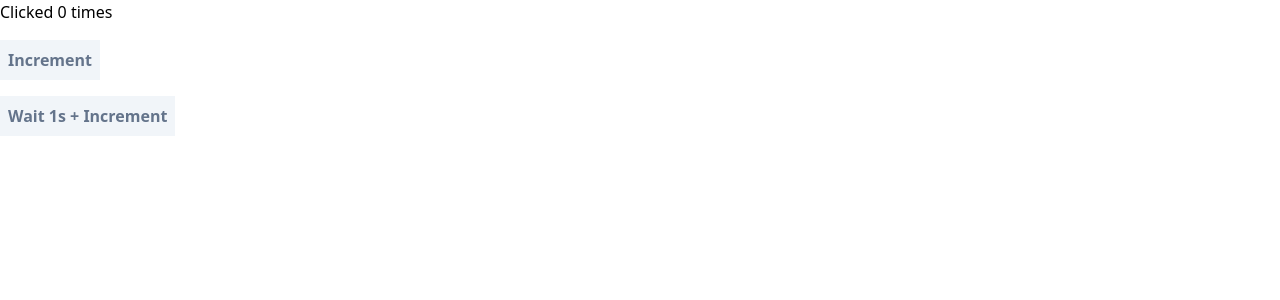
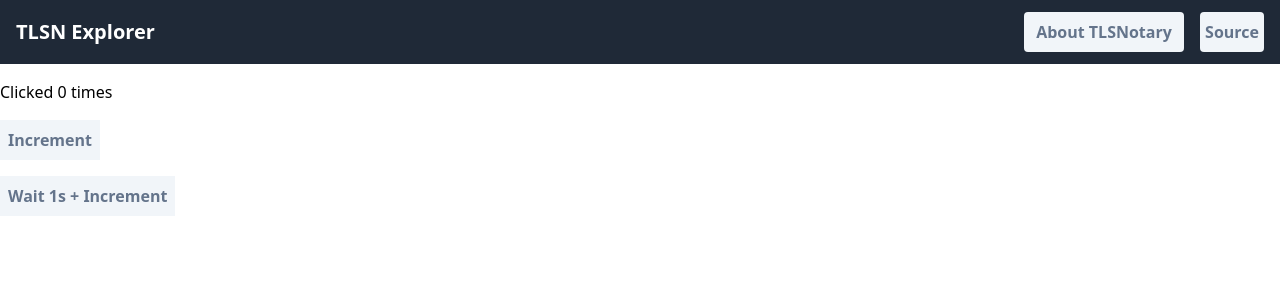
Before and after one commit to tlsnotary/explorer, a React app: page / in a window 1280 px wide. Shown: the top 300 px of the page. Built offline with nearby package versions, Linux system fonts and the light colour scheme.

Commit message:
feat(components) add Header component

```diff
--- /dev/null
+++ b/src/components/Header/index.tsx
@@ -0,0 +1,25 @@
+import React, { ReactElement } from 'react';
+
+export default function Header(): ReactElement {
+
+
+  return (
+    <header className="flex flex-row items-center justify-between h-16 px-4 bg-gray-800 text-white">
+        <div className="text-xl font-bold">TLSN Explorer</div>
+      <div className="flex flex-row items-center gap-4">
+        <a href="https://tlsnotary.org/" className="
+          flex flex-row items-center justify-center
+          w-40 h-10 rounded button"
+           target="_blank">
+          About TLSNotary
+        </a>
+        <a href="https://github.com/tlsnotary/explorer" className="
+          flex flex-row items-center justify-center
+          w-16 h-10 rounded button
+        " target="_blank">
+          Source
+        </a>
+      </div>
+    </header>
+  )
+}
--- a/src/pages/App/index.tsx
+++ b/src/pages/App/index.tsx
@@ -1,8 +1,10 @@
 import React, { ReactElement } from 'react';
-import "./index.scss";
+import './index.scss';
 import Button from '../../components/Button';
+import Header from '../../components/Header';
 import { useDispatch } from 'react-redux';
 import { asyncIncrementCounter, incrementCounter, useCounter, useLoading } from '../../store/counter';
+
 
 export default function App(): ReactElement {
   const dispatch = useDispatch();
@@ -11,6 +13,7 @@ export default function App(): ReactElement {
 
   return (
     <div className="app flex flex-col gap-4">
+      <Header />
       {`Clicked ${counter} times`}
       <Button className="w-fit" onClick={() => dispatch(incrementCounter())}>
         Increment
```
